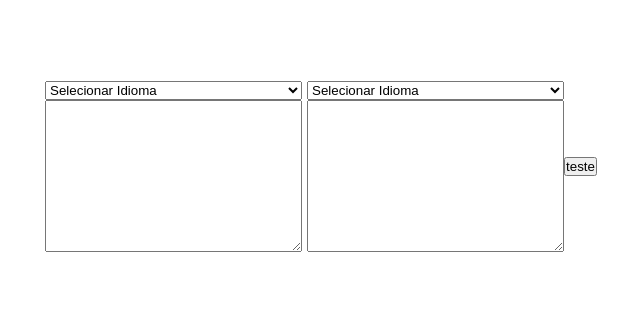
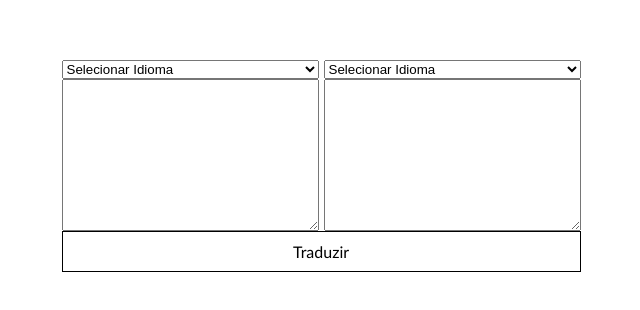
Before and after one commit to carlos676767/tradutor, a website built with Vite: page tradutor/index.html in a window 1280 px wide. Shown: the part 234-544 px from the top of the page, without its empty margins (319-959 px from the left). Built offline with nearby package versions, Linux system fonts and the light colour scheme.

Commit message:
agora o tradutor esta pronto, porem ainda tem alguns bugs a serem resolvidos.

```diff
--- a/tradutor/index.html
+++ b/tradutor/index.html
@@ -35,8 +35,8 @@
           <textarea name="" id="idiomaTraduzido" cols="30" rows="10"></textarea>
         </div>
       </div>
+      <button>Traduzir</button>
     </div>
-    <button>teste</button>
 </main>
 
   <script type="module" src="/src/main.ts"></script>
--- a/tradutor/src/main.ts
+++ b/tradutor/src/main.ts
@@ -73,6 +73,7 @@ const mensasagemBotao = (traducao: string) => {
   speechSynthesis.speak(mensagem);
 }
 
+
 const button = document.querySelector("button") as HTMLButtonElement
 button.addEventListener("click", () => {
   buscarIdiomas()
--- a/tradutor/src/style.css
+++ b/tradutor/src/style.css
@@ -38,3 +38,14 @@ textarea{
     }
 
 }
+
+button{
+    width: 100%;
+    background-color: white;
+    border: none;
+    padding: 10px;
+    font-size: 16px;
+    color: black;
+    border: 1px solid black;
+    font-family: 'Trebuchet MS', 'Lucida Sans Unicode', 'Lucida Grande', 'Lucida Sans', Arial, sans-serif;
+}
```
